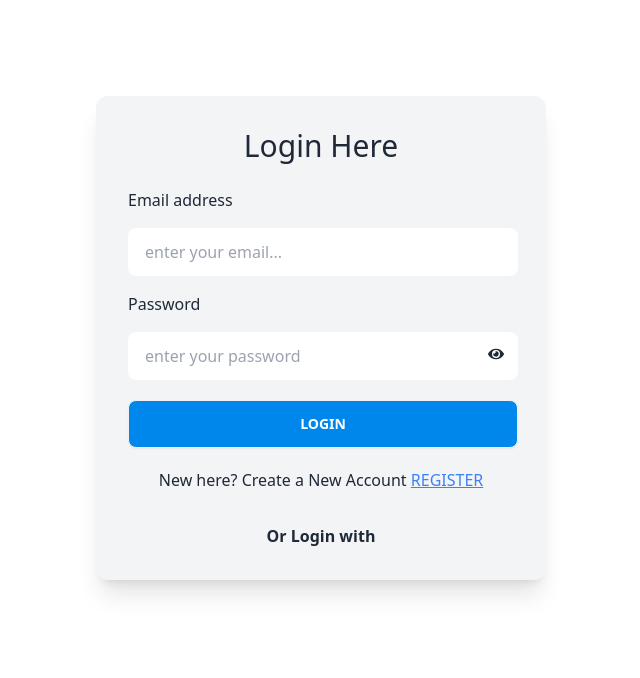
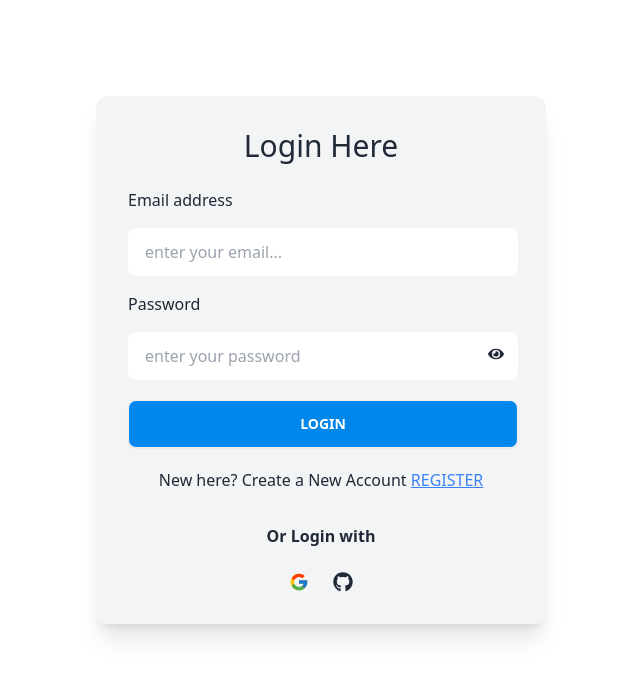
Before and after one commit to Foyez-Ahamed/task-management-client, a React (Vite) app: page /login in a window 1280 px wide. Shown: the top 678 px of the page, without its empty margins (319-959 px from the left). Built offline with nearby package versions, Linux system fonts and the light colour scheme.

Commit message:
create social login component for handle social login

```diff
--- /dev/null
+++ b/src/components/Shared/SocialLogin/SocialLogin.jsx
@@ -0,0 +1,31 @@
+import { FcGoogle } from "react-icons/fc";
+import { FaGithub } from "react-icons/fa";
+
+const SocialLogin = () => {
+
+    const handleGoogleLogin = () => {
+        console.log('Hello Social Login');
+    }
+
+    const handleGithubLogin = () => {
+        console.log('Hello github login');
+    }
+    return (
+        <div>
+        <div className="flex items-center justify-center gap-6 mt-6">
+
+          <button onClick={handleGoogleLogin}>
+            {" "}
+            <FcGoogle className="text-xl"></FcGoogle>{" "}
+          </button>
+
+          <button onClick={handleGithubLogin}>
+            {" "}
+            <FaGithub className="text-xl"></FaGithub>{" "}
+          </button>
+        </div>
+      </div>
+    );
+};
+
+export default SocialLogin;
--- a/src/pages/Login/Login.jsx
+++ b/src/pages/Login/Login.jsx
@@ -2,6 +2,7 @@ import { Link } from "react-router-dom";
 import { FaEye, FaEyeSlash } from "react-icons/fa";
 import { useState } from "react";
 import { useForm } from "react-hook-form";
+import SocialLogin from "../../components/Shared/SocialLogin/SocialLogin";
 
 
 
@@ -89,7 +90,7 @@ const Login = () => {
 
             <div className="mt-8 text-center">
               <h1 className="font-bold"> Or Login with </h1>
-               {/* social login */}
+               <SocialLogin></SocialLogin>
             </div>
           </div>
         </div>
--- a/src/pages/Register/Register.jsx
+++ b/src/pages/Register/Register.jsx
@@ -2,6 +2,7 @@ import { useForm } from "react-hook-form";
 import { Link } from "react-router-dom";
 import { FaEye, FaEyeSlash } from "react-icons/fa";
 import { useState } from "react";
+import SocialLogin from "../../components/Shared/SocialLogin/SocialLogin";
 
 const Register = () => {
 
@@ -168,7 +169,7 @@ const Register = () => {
 
             <div className="mt-8 text-center">
               <h1 className="font-bold"> Or Register with </h1>
-              {/* social login */}
+              <SocialLogin></SocialLogin>
             </div>
           </div>
         </div>
```
